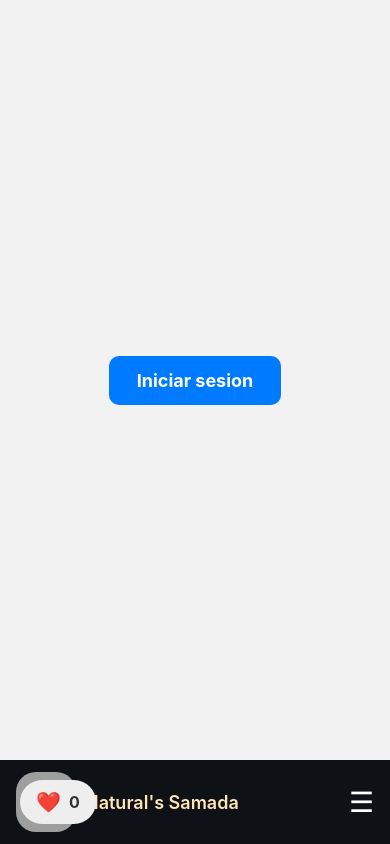
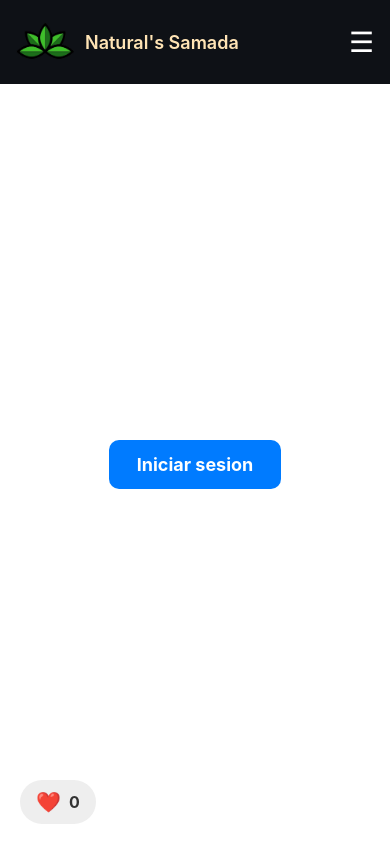
Before and after one commit to ncollazos0610/ProyectoAplicacionMovil, a React Native app: screen / in a window 390 px wide. Built offline with nearby package versions, Linux system fonts and the light colour scheme; grey boxes are pictures that could not be loaded.

Commit message:
Cambios en boton de Inicio y Menu.tsx

```diff
--- a/App.tsx
+++ b/App.tsx
@@ -11,15 +11,14 @@ export default function App() {
 
   return (
     <>
-      <View style={styles.container}>
+      <View style={[styles.container, {flex:1}]}>
+        <Menu />
         <BotonInicio
           titulo="Iniciar sesion"
           onPress={handleLogin}
           color="#007BFF"
         />
-        <Menu />
 
-        {/* Aquí irán otros componentes como el menú o el botón de login */}
         <LikeButton />
       </View>
     </>
@@ -29,6 +28,15 @@ export default function App() {
 const styles = StyleSheet.create({
   container: {
     flex: 1,
-    backgroundColor: "#fff",
   },
 });
+
+
+{/*
+    <View style={{ flex: 1 }}>
+      <MobileMenu />
+      <View style={{ flex: 1, justifyContent: "center", alignItems: "center" }}>
+        <Text style={{ color: "white" }}>Welcome to the app</Text>
+      </View>
+    </View>
+ */}
--- a/src/components/BotonInicio.tsx
+++ b/src/components/BotonInicio.tsx
@@ -33,7 +33,6 @@ const styles = StyleSheet.create({
     flex: 1,
     justifyContent: "center",
     alignItems: "center",
-    backgroundColor: "#f2f2f2",
   },
   button: {
     paddingVertical: 14,
--- a/src/components/Menu.tsx
+++ b/src/components/Menu.tsx
@@ -7,7 +7,7 @@ export default function MobileMenu() {
   return (
     <View style={styles.header}>
       <View style={styles.logoContainer}>
-        <Image source={require("../assets/logotipo.png")} style={styles.logo} />
+        <Image source={require("../../assets/logotipo.png")} style={styles.logo} />
         <Text style={styles.title}>Natural's Samada</Text>
       </View>
 
```
Also changed, not shown: assets/logotipo.png (added).
